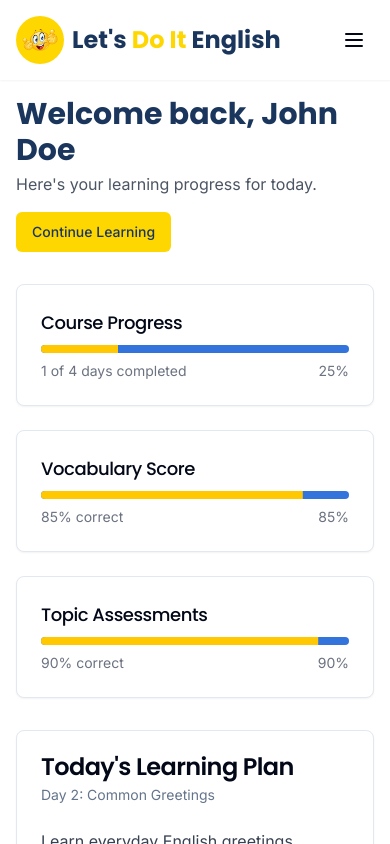
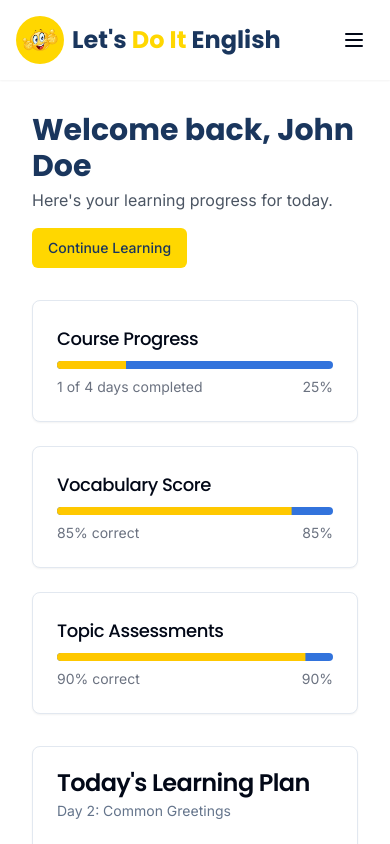
Before and after one commit to Bonheur45/learn-speak-english-now-79, a React (Vite) app: page /student/dashboard in a window 390 px wide. Shown: the top 844 px of the page. Built offline with nearby package versions, Linux system fonts and the light colour scheme.

Commit message:
Fix: Add padding to main content
Adds padding to the main content area to prevent content from being hidden behind the fixed navigation bar on various screen sizes, especially on mobile devices.

```diff
--- a/src/components/Layout.tsx
+++ b/src/components/Layout.tsx
@@ -13,7 +13,7 @@ const Layout = ({ children, isLoggedIn, userRole }: LayoutProps) => {
   return (
     <div className="min-h-screen flex flex-col">
       <Navbar isLoggedIn={isLoggedIn} userRole={userRole} />
-      <main className="flex-1 pt-24 pb-8">
+      <main className="flex-1 pt-28 md:pt-24 pb-8 px-4">
         {children}
       </main>
     </div>
```
